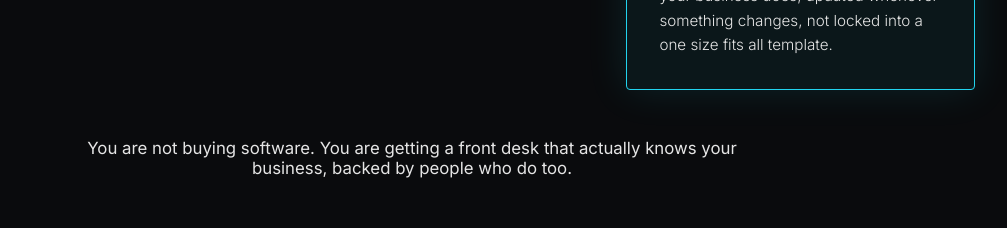
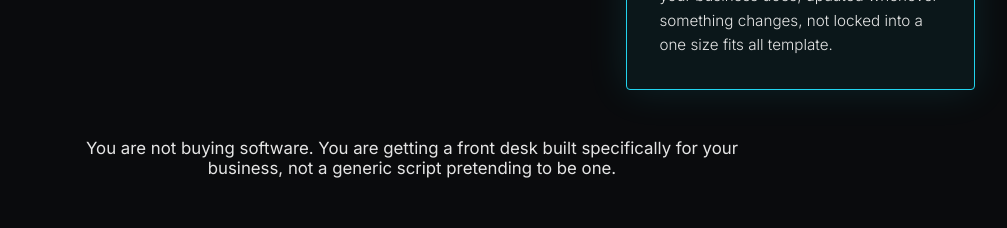
Before and after one commit to Eava-Dev/Eava-website, a Next.js app: page / in a window 1280 px wide. Shown: the part 3380-3608 px from the top of the page, without its empty margins (228-1235 px from the left). Built offline with nearby package versions, Linux system fonts and the light colour scheme.

Commit message:
Update closing line below Marketing comparison columns
Text only, same styling and placement.

```diff
--- a/app/components/MarketingSection.tsx
+++ b/app/components/MarketingSection.tsx
@@ -168,8 +168,9 @@ export default function MarketingSection() {
             textAlign: "center",
           }}
         >
-          You are not buying software. You are getting a front desk that
-          actually knows your business, backed by people who do too.
+          You are not buying software. You are getting a front desk built
+          specifically for your business, not a generic script pretending to
+          be one.
         </p>
       </FadeIn>
 
```
